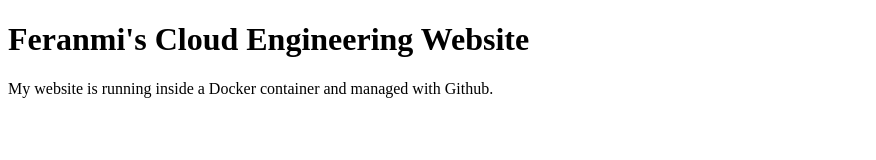
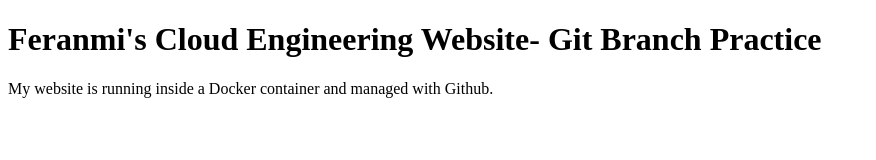
Before and after one commit to adenugaferanmi58-cloud/docker-site, a plain HTML site: page index.html in a window 1280 px wide. Shown: the whole page, without its empty margins (0-876 px from the left). Drawn offline with Linux system fonts and the light colour scheme.

Commit message:
Update website on feature branch

```diff
--- a/index.html
+++ b/index.html
@@ -4,7 +4,7 @@
     <title>My Docker Website</title>
 </head>
 <body>
-<h1>Feranmi's Cloud Engineering Website</h1>
+<h1>Feranmi's Cloud Engineering Website- Git Branch Practice</h1>
 <p>My website is running inside a Docker container and managed with Github.</p>
 </body>
 </html>
```
